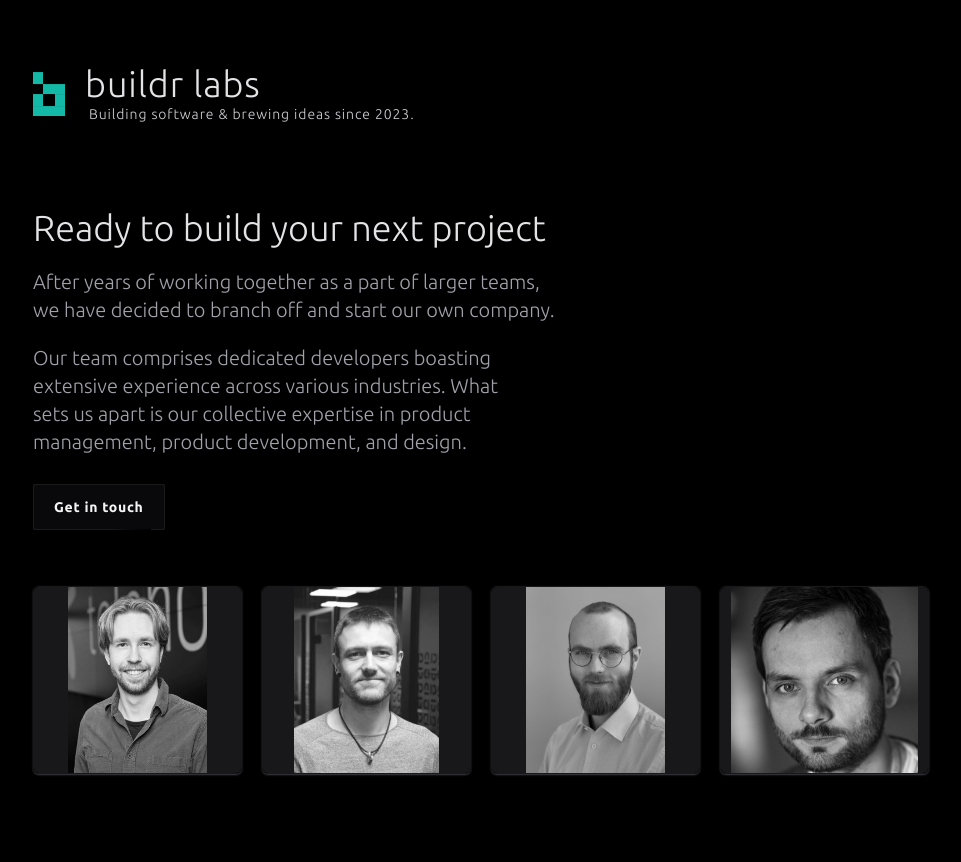
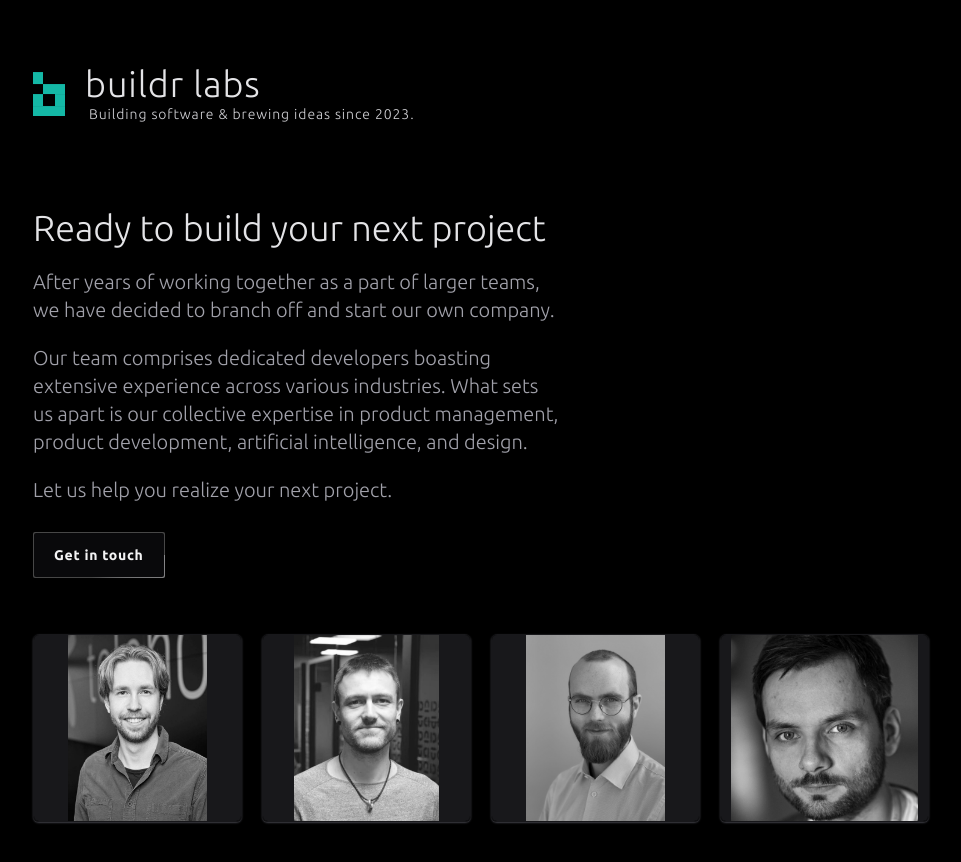
Before and after one commit to imp-dance/buildr-labs-web, a Next.js app: page / in a window 1280 px wide. Shown: the top 862 px of the page, without its empty margins (159-1120 px from the left). Built offline with nearby package versions, Linux system fonts and the light colour scheme.

Commit message:
chore: more work on animations

```diff
--- a/app/globals.css
+++ b/app/globals.css
@@ -18,10 +18,24 @@
 .animateborder {
   background: conic-gradient(
     from var(--animate-deg),
-    transparent,
-    rgba(255, 255, 255, 0.1) 10%
+    #e4e4e799,
+    hsl(0deg 0% 100% / 28%) 30%
   );
-  animation: rotateBg 8s linear infinite;
+  animation: rotateBg 12s linear infinite;
+  animation-play-state: paused;
+
+  &:hover {
+    animation-play-state: running;
+    background: conic-gradient(
+      from var(--animate-deg),
+      rgb(20 184 166),
+      hsl(0deg 0% 100% / 28%) 30%
+    );
+    transform: translateY(-1px);
+  }
+  &:active {
+    transform: translateY(0) scale(0.99);
+  }
 }
 
 @media (prefers-color-scheme: dark) {
@@ -75,9 +89,9 @@ body {
 
 @keyframes rotateBg {
   0% {
-    --animate-deg: 0deg;
+    --animate-deg: 90deg;
   }
   100% {
-    --animate-deg: -360deg;
+    --animate-deg: -270deg;
   }
 }
--- a/app/page.tsx
+++ b/app/page.tsx
@@ -47,8 +47,12 @@ export default function Home() {
               Our team comprises dedicated developers boasting
               extensive experience across various industries.
               What sets us apart is our collective expertise in
-              product management, product development, and
-              design.
+              product management, product development, artificial
+              intelligence, and design.
+            </p>
+
+            <p className="[text-wrap:balance;] text-zinc-400">
+              Let us help you realize your next project.
             </p>
           </div>
           <a
@@ -71,24 +75,6 @@ export default function Home() {
               name="Christian Kråkevik"
             />
           </div>
-
-          {/*           <ul className=" rounded-md border-zinc-500 p-5 justify-between flex flex-wrap gap-5 mt-5 text-zinc-200 text-l font-semibold">
-            <li className="bg-zinc-900 p-2 rounded-md">
-              Artificial Intelligence
-            </li>
-            <li className="bg-zinc-900 p-2 rounded-md">
-              Backend
-            </li>
-            <li className="bg-zinc-900 p-2 rounded-md">
-              Devops
-            </li>
-            <li className="bg-zinc-900 p-2 rounded-md">
-              Frontend
-            </li>
-            <li className="bg-zinc-900 p-2 rounded-md">
-              UI & UX
-            </li>
-          </ul> */}
           <div className="mt-9 sm:mt-16" />
         </Center>
       </div>
```
